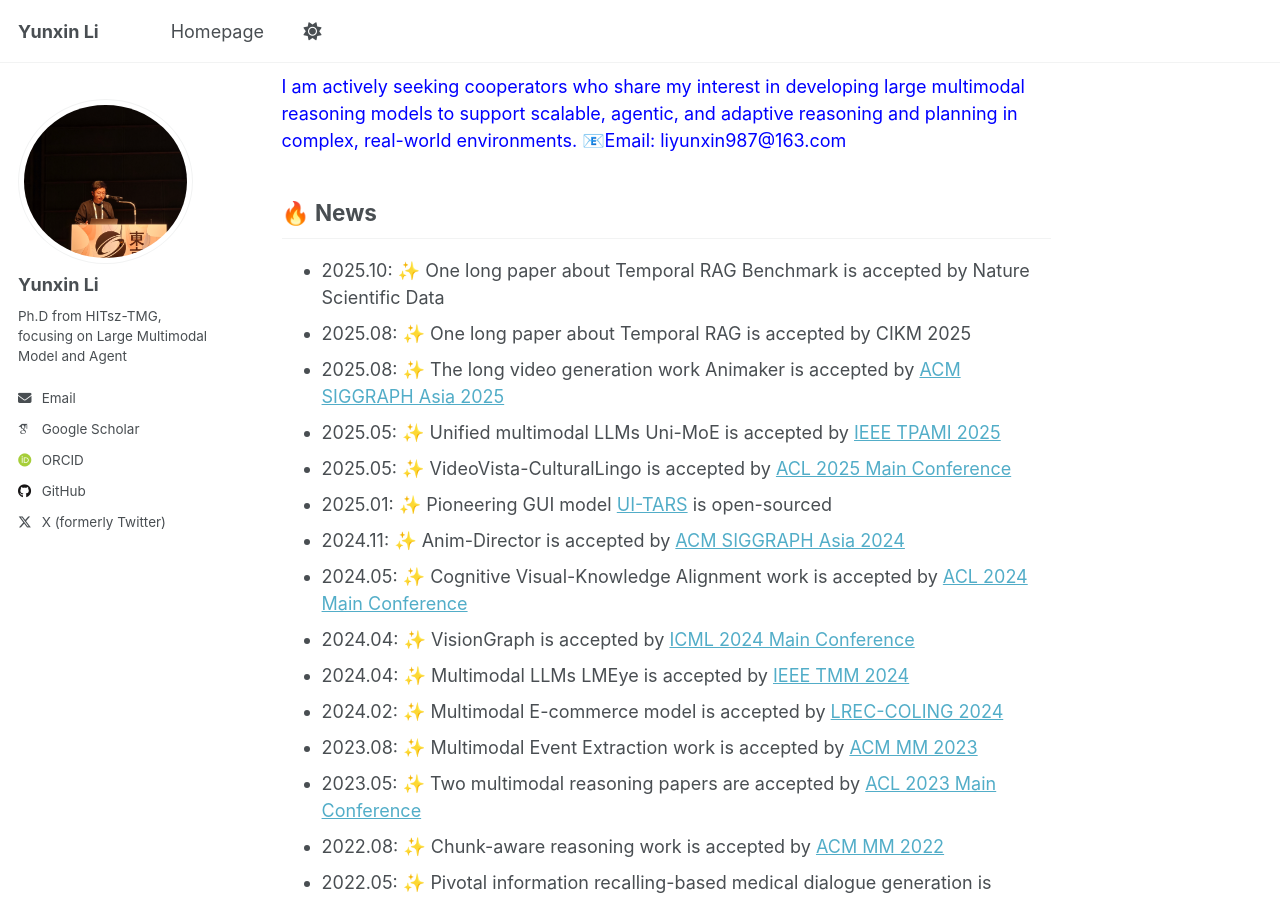
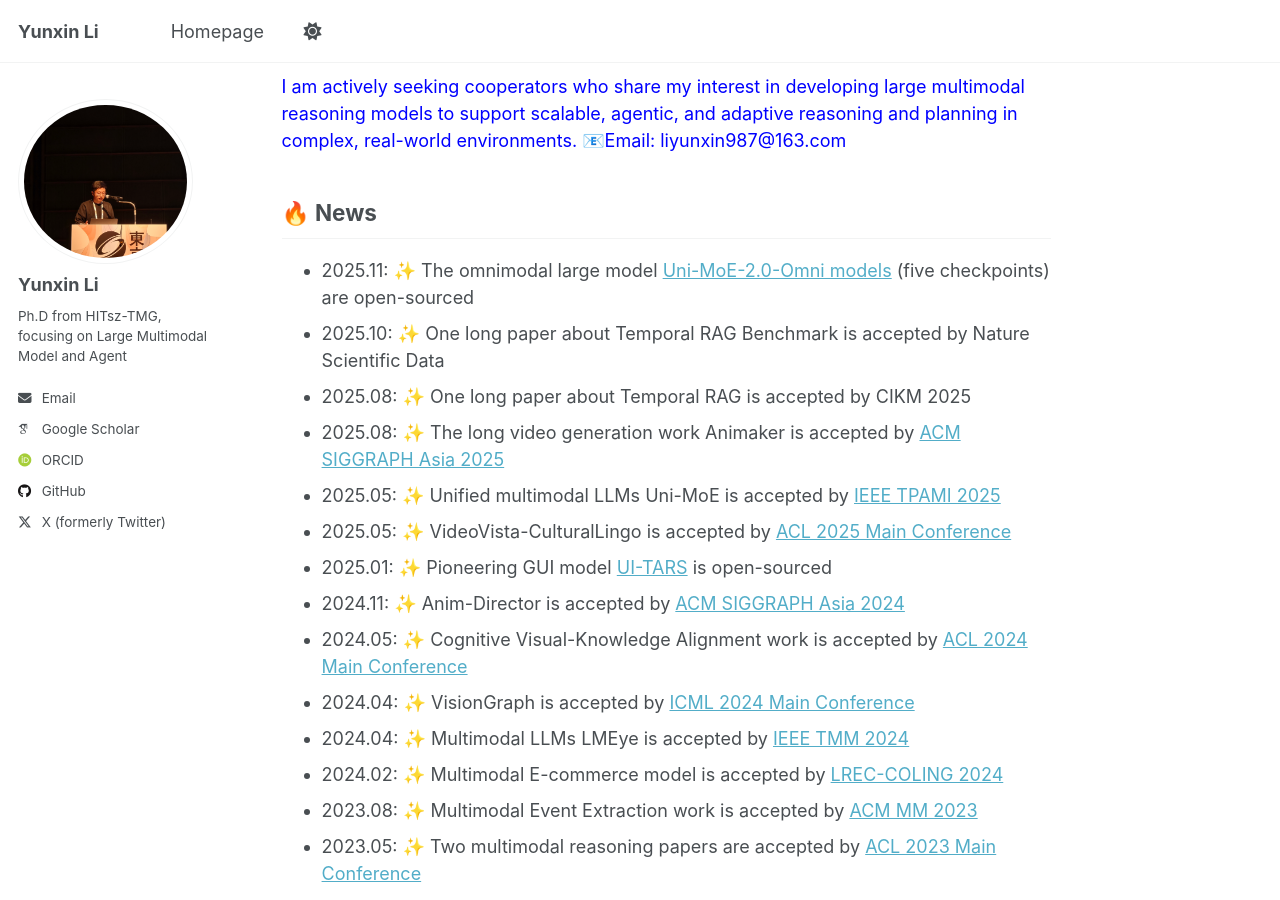
Before and after one commit to YunxinLi/yunxinli.github.io, a Jekyll site: the page built from _pages/about.md, in a window 1280 px wide and 900 px high, scrolled down 578 px. Built offline with Jekyll 4.4.1, drawn with Linux system fonts in a browser that asks for light colours; some web fonts are replaced; a script that is not in the unit is left out.

Commit message:
Update about.md

```diff
--- a/_pages/about.md
+++ b/_pages/about.md
@@ -21,6 +21,7 @@
 
 
 ## 🔥 News
+- 2025.11: ✨ The omnimodal large model [Uni-MoE-2.0-Omni models](https://arxiv.org/abs/2511.12609) (five checkpoints) are open-sourced
 - 2025.10: ✨ One long paper about Temporal RAG Benchmark is accepted by Nature Scientific Data
 - 2025.08: ✨ One long paper about Temporal RAG is accepted by CIKM 2025
 - 2025.08: ✨ The long video generation work Animaker is accepted by [ACM SIGGRAPH Asia 2025](https://animaker-dev.github.io/)
```
